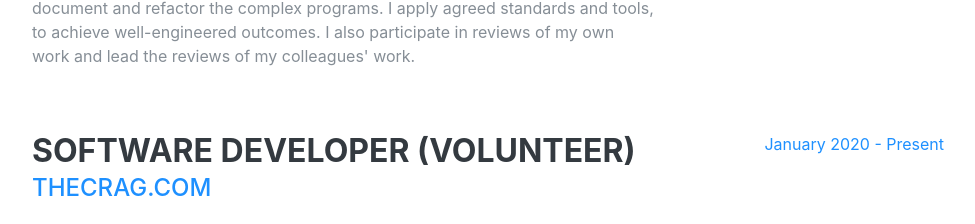
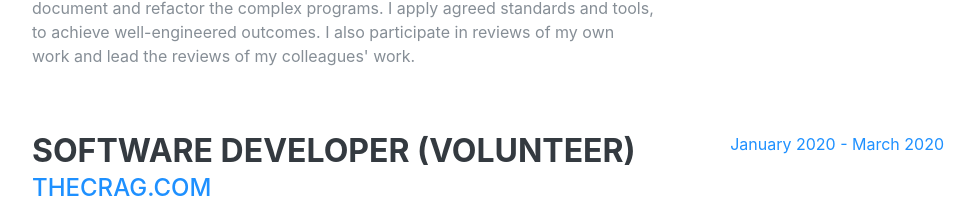
Before and after one commit to di0nys1s/myresume, a React (Create React App) app: page / in a window 1280 px wide. Shown: the part 1940-2164 px from the top of the page, without its empty margins (288-1263 px from the left). Built offline with nearby package versions, Linux system fonts and the light colour scheme; a web font is replaced by a local one.

Commit message:
experience update

```diff
--- a/src/components/experience.jsx
+++ b/src/components/experience.jsx
@@ -50,7 +50,7 @@ const Experience = () => {
             </p>
           </div>
           <div className="resume-date text-md-right">
-            <span className="text-primary">January 2020 - Present</span>
+            <span className="text-primary">January 2020 - March 2020</span>
           </div>
         </div>
 
```
